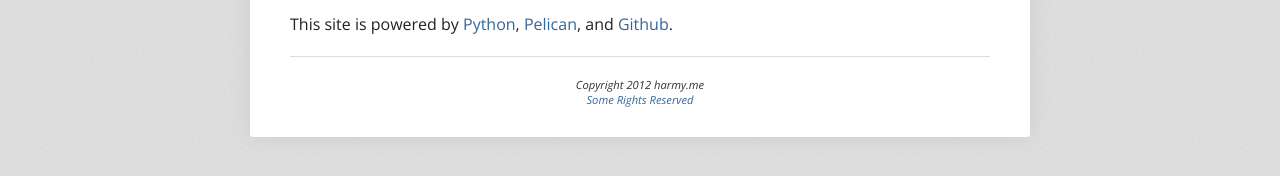
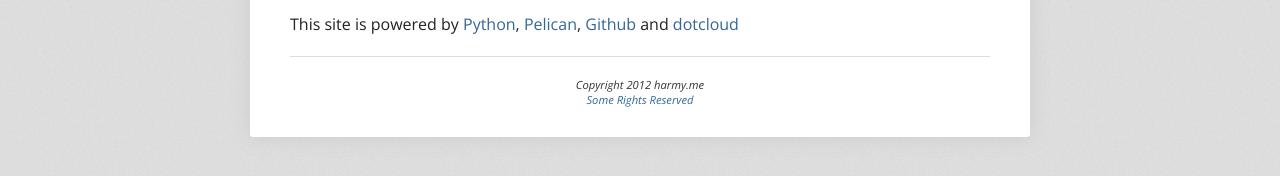
Before and after one commit to harmy/harmy.github.com, a plain HTML site: page pages/about.html in a window 1280 px wide. Shown: the part 168-344 px from the top of the page. Drawn offline with nearby package versions, Linux system fonts and the light colour scheme.

Commit message:
‘update’

```diff
--- a/pages/about.html
+++ b/pages/about.html
@@ -40,7 +40,7 @@
 
     <h1 class="title">About</h1>
 
-    <p>This site is powered by <a href="http://python.org/">Python</a>, <a href="http://pelican.readthedocs.org/">Pelican</a>, and <a href="https://github.com/harmy/harmy.github.com">Github</a>.</p>
+    <p>This site is powered by <a href="http://python.org/">Python</a>, <a href="http://pelican.readthedocs.org/">Pelican</a>, <a href="https://github.com/harmy/harmy.github.com">Github</a> and <a href="http://jenkins-harmy.dotcloud.com/">dotcloud</a></p>
 
         </div>
     </div>
```
